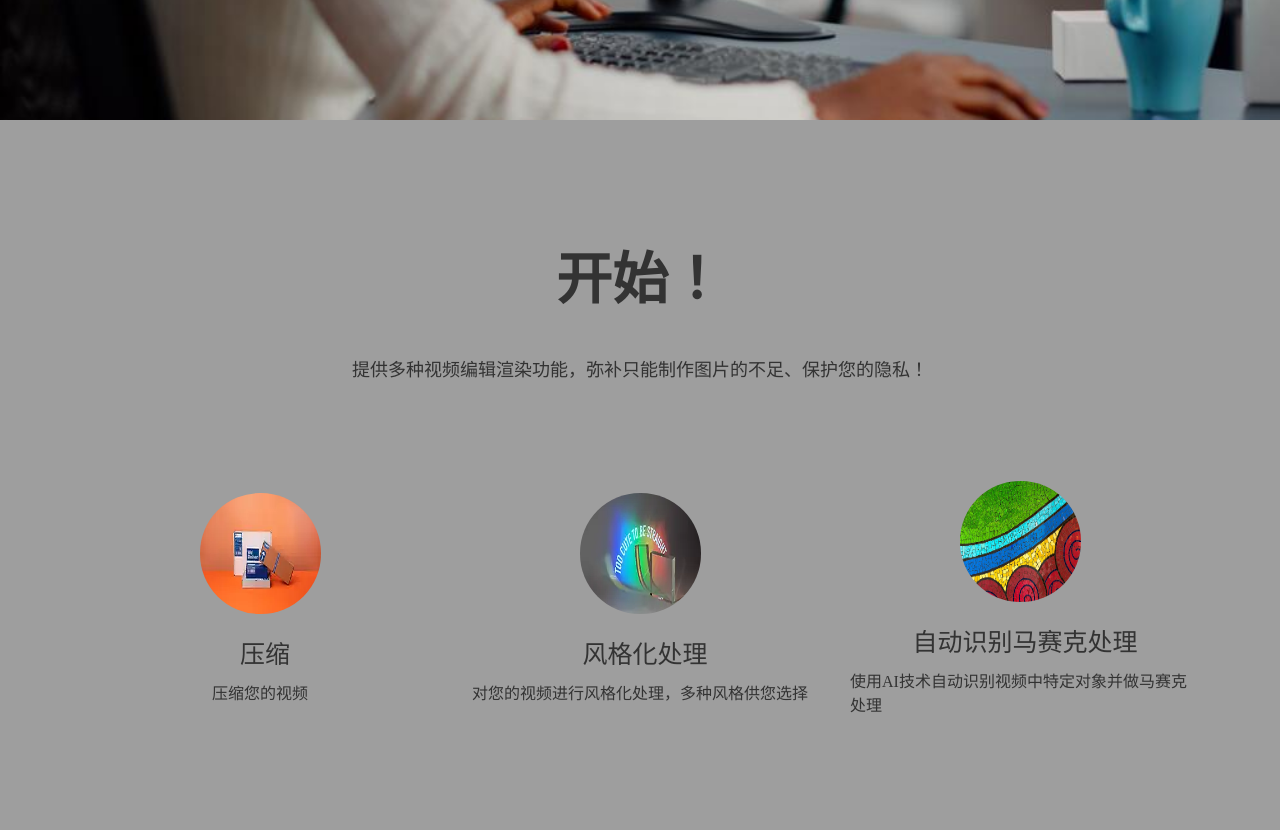
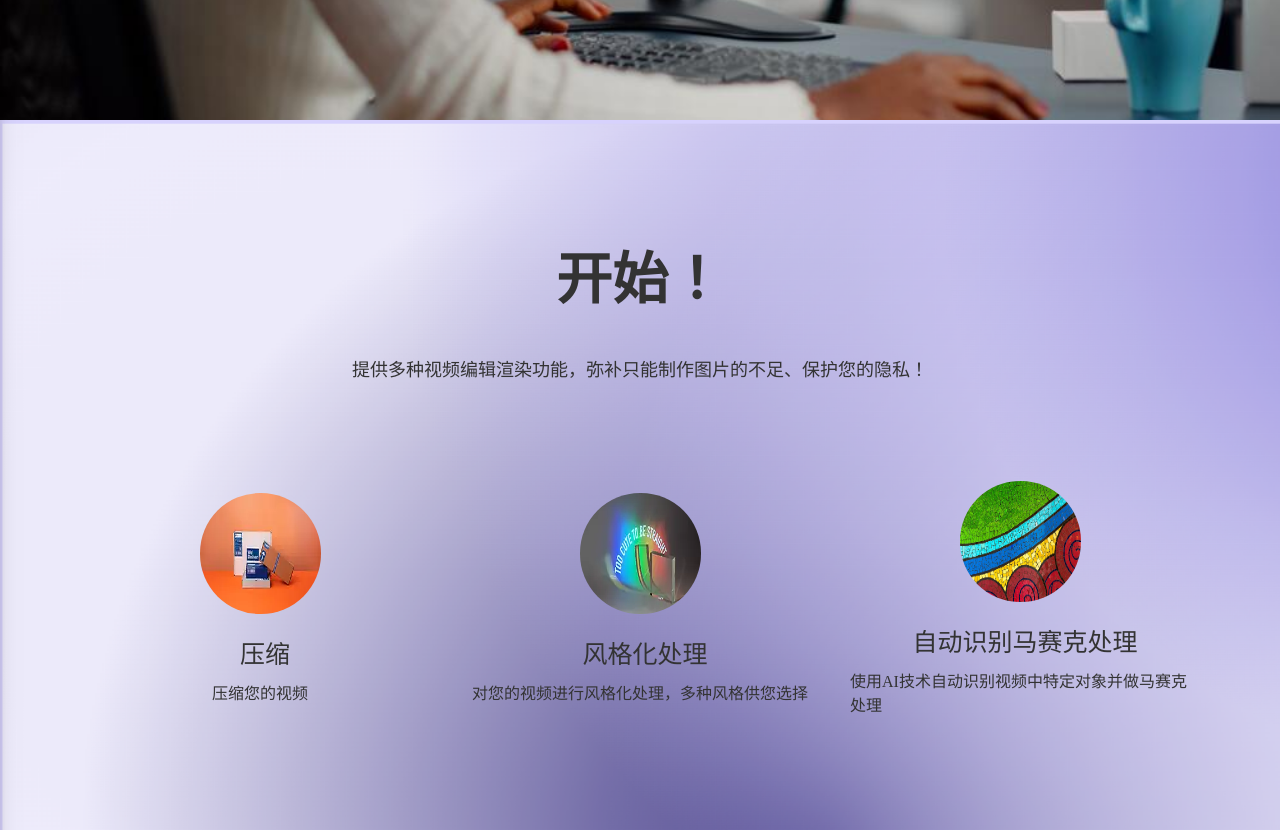
Before and after one commit to SE2022-HUST/shxd-official, a React app: page / in a window 1280 px wide. Shown: the part 840-1672 px from the top of the page. Built offline with nearby package versions, Linux system fonts and the light colour scheme.

Commit message:
modify url

```diff
--- a/src/Components/Intro/Intro.css
+++ b/src/Components/Intro/Intro.css
@@ -1,5 +1,5 @@
 .introContainer{
-    background-image: url(http://localhost:8080/styles/purple.782c6c.png);
+    background-image: url(../../Image/purple.png);
     width: 100%;
     height: 710px;
     display: flex;
```
